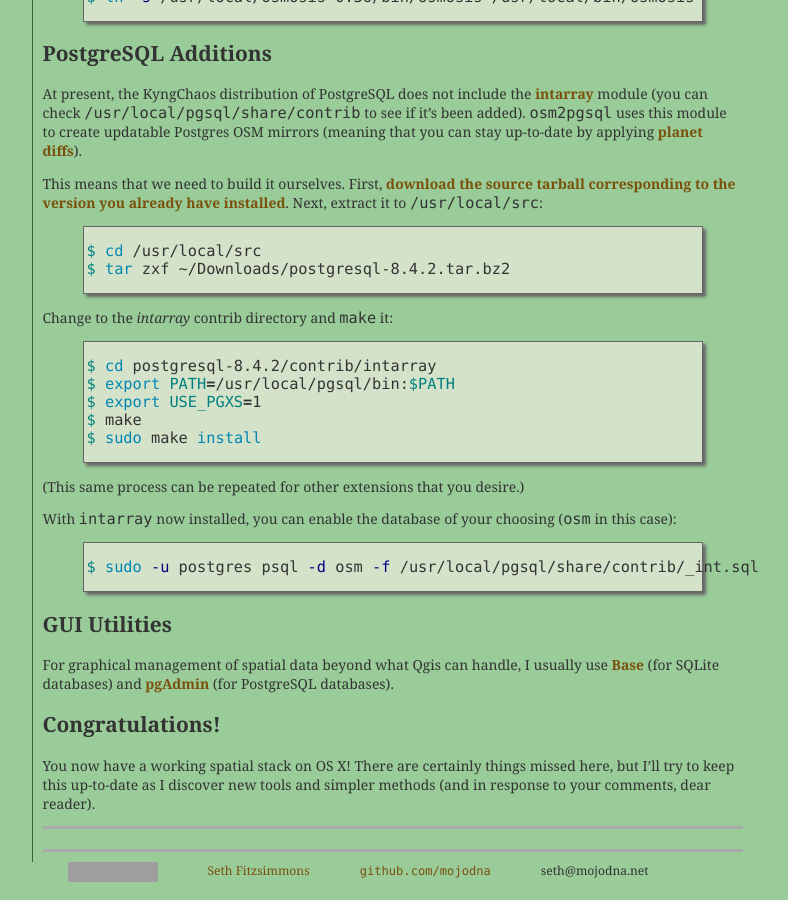
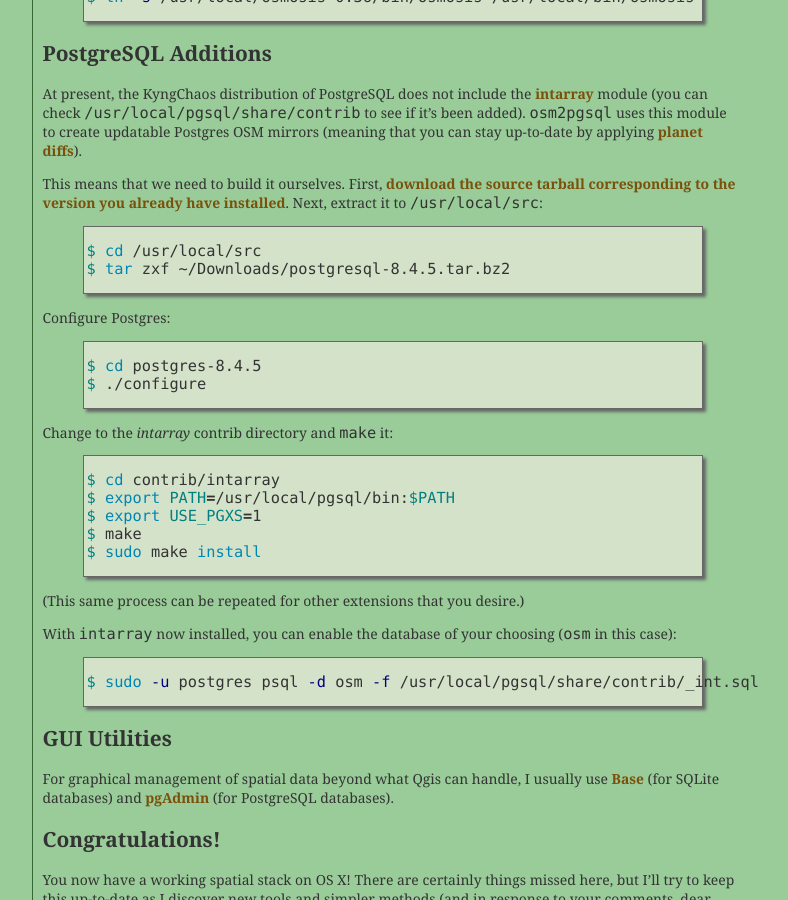
Before and after one commit to mojodna/mojodna.net, a Jekyll site: the page built from _posts/2009-12-05-the-os-x-spatial-stack.markdown, in a window 1280 px wide and 900 px high, scrolled down 5391 px. Shown: the whole window, without its empty margins (248-1036 px from the left). Built offline with Jekyll 4.4.1, drawn with Linux system fonts in a browser that asks for light colours; comment, search, counter and statistics services are not loaded; grey boxes are pictures that could not be loaded.

Commit message:
Add './configure' step for pg extensions

```diff
--- a/_posts/2009-12-05-the-os-x-spatial-stack.markdown
+++ b/_posts/2009-12-05-the-os-x-spatial-stack.markdown
@@ -400,18 +400,25 @@ diffs](http://planet.openstreetmap.org/)).
 
 This means that we need to build it ourselves. First, [download the source
 tarball corresponding to the version you already have
-installed](http://www.postgresql.org/ftp/source/v8.4.2/). Next, extract it to
+installed](http://www.postgresql.org/ftp/source/v8.4.5/). Next, extract it to
 `/usr/local/src`:
 
 {% highlight bash %}
 $ cd /usr/local/src
-$ tar zxf ~/Downloads/postgresql-8.4.2.tar.bz2
+$ tar zxf ~/Downloads/postgresql-8.4.5.tar.bz2
+{% endhighlight %}
+
+Configure Postgres:
+
+{% highlight bash %}
+$ cd postgres-8.4.5
+$ ./configure
 {% endhighlight %}
 
 Change to the _intarray_ contrib directory and `make` it:
 
 {% highlight bash %}
-$ cd postgresql-8.4.2/contrib/intarray
+$ cd contrib/intarray
 $ export PATH=/usr/local/pgsql/bin:$PATH
 $ export USE_PGXS=1
 $ make
```
